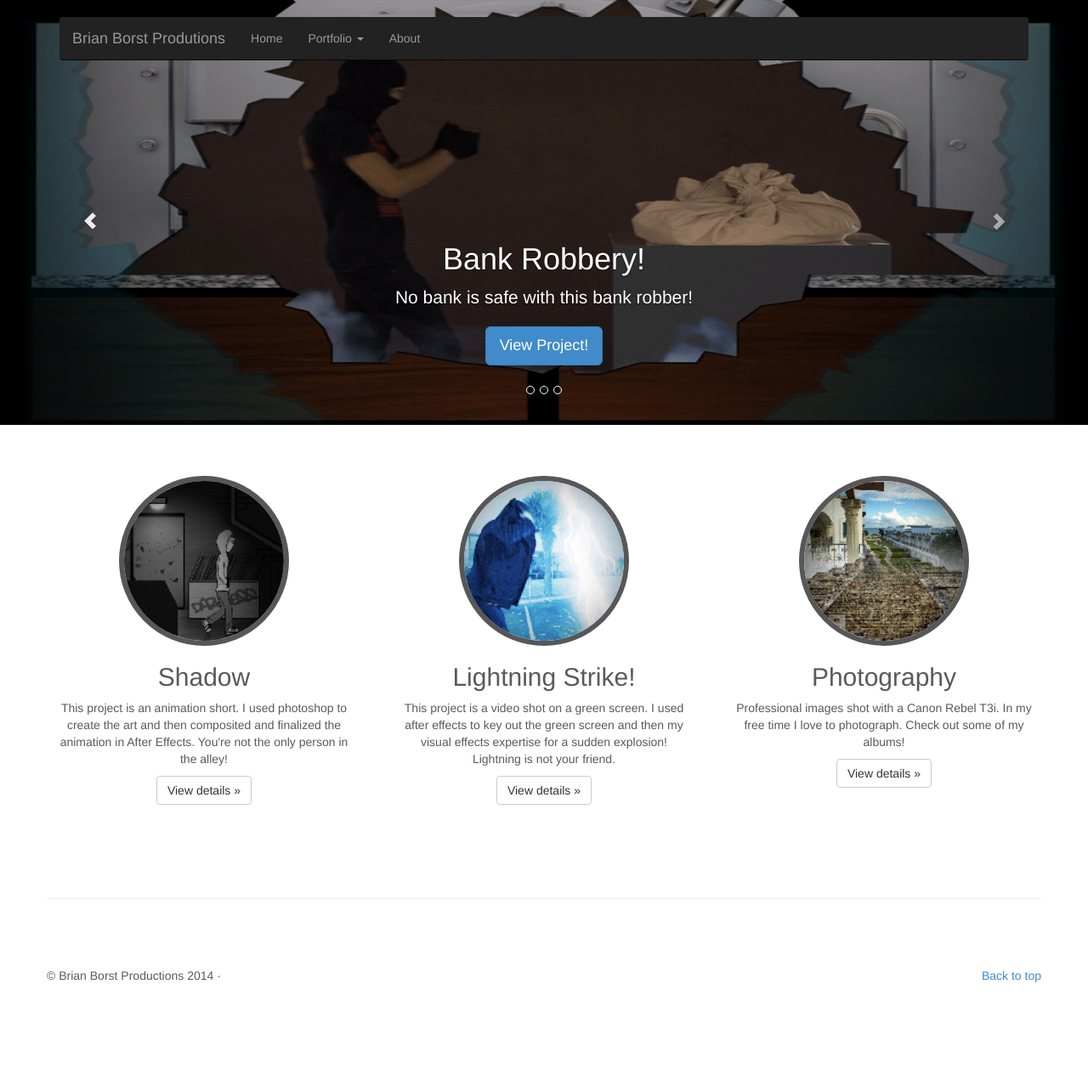
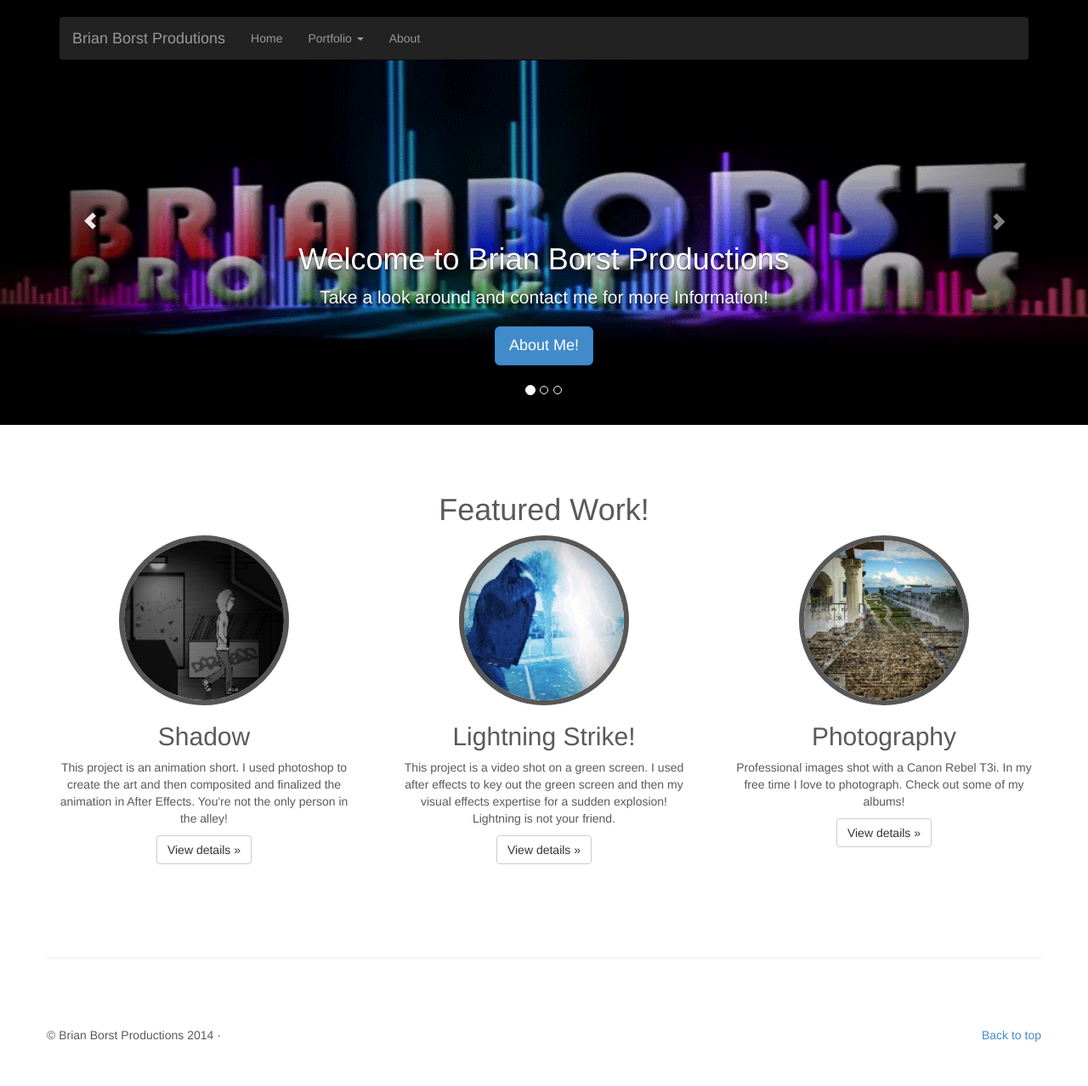
Before and after one commit to bborst9/bborst9.github.io, a Jekyll site: the page built from index.html, in a window 1280 px wide. Shown: the whole page at 85% size. Built offline with Jekyll 4.4.1, drawn with Linux system fonts in a browser that asks for light colours; Markdown is read by kramdown in place of the engine named in the settings; before the commit the page ends 1208 px from its top, so only the background shows below that.

Commit message:
site edit

```diff
--- a/index.html
+++ b/index.html
@@ -8,6 +8,8 @@
     <!-- Wrap the rest of the page in another container to center all the content. -->
 
     <div class="container marketing">
+
+      <h1>Featured Work!</h1>
 
       <!-- Three columns of text below the carousel -->
       <div class="row">
```
